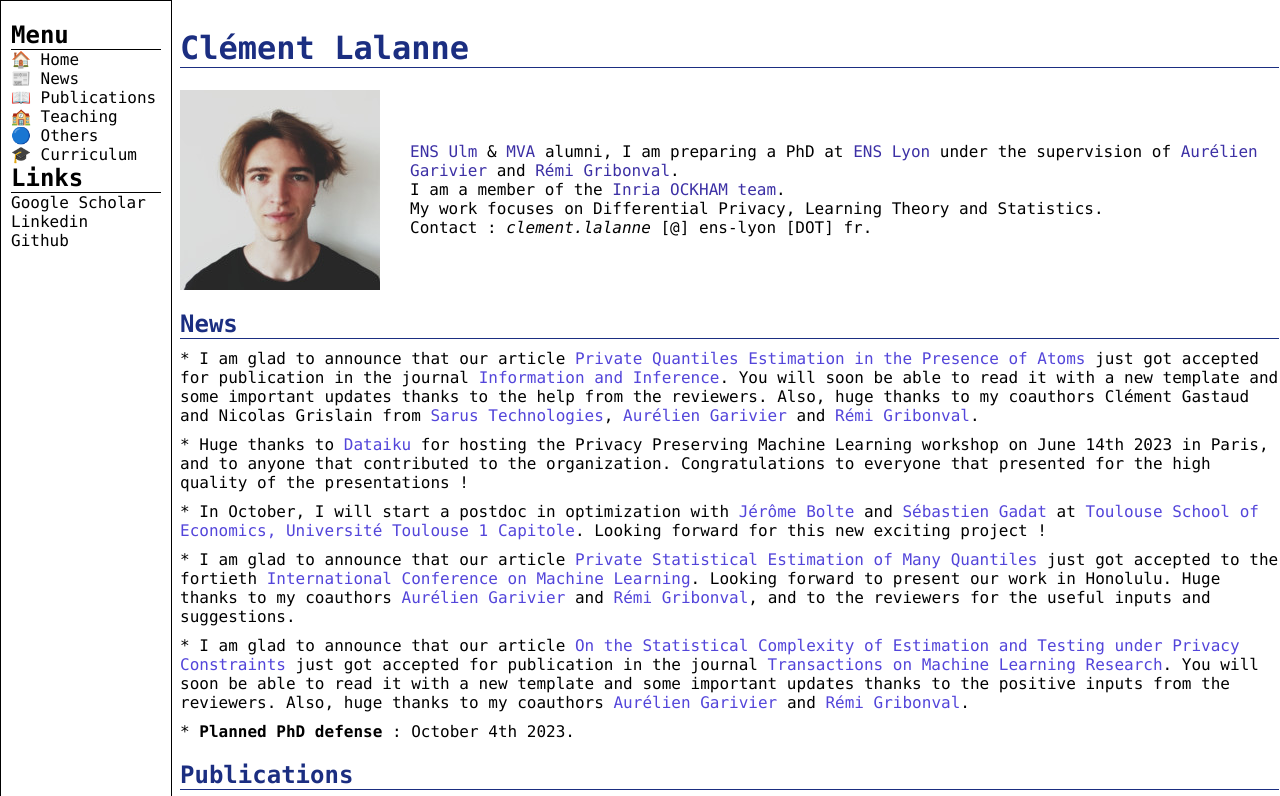
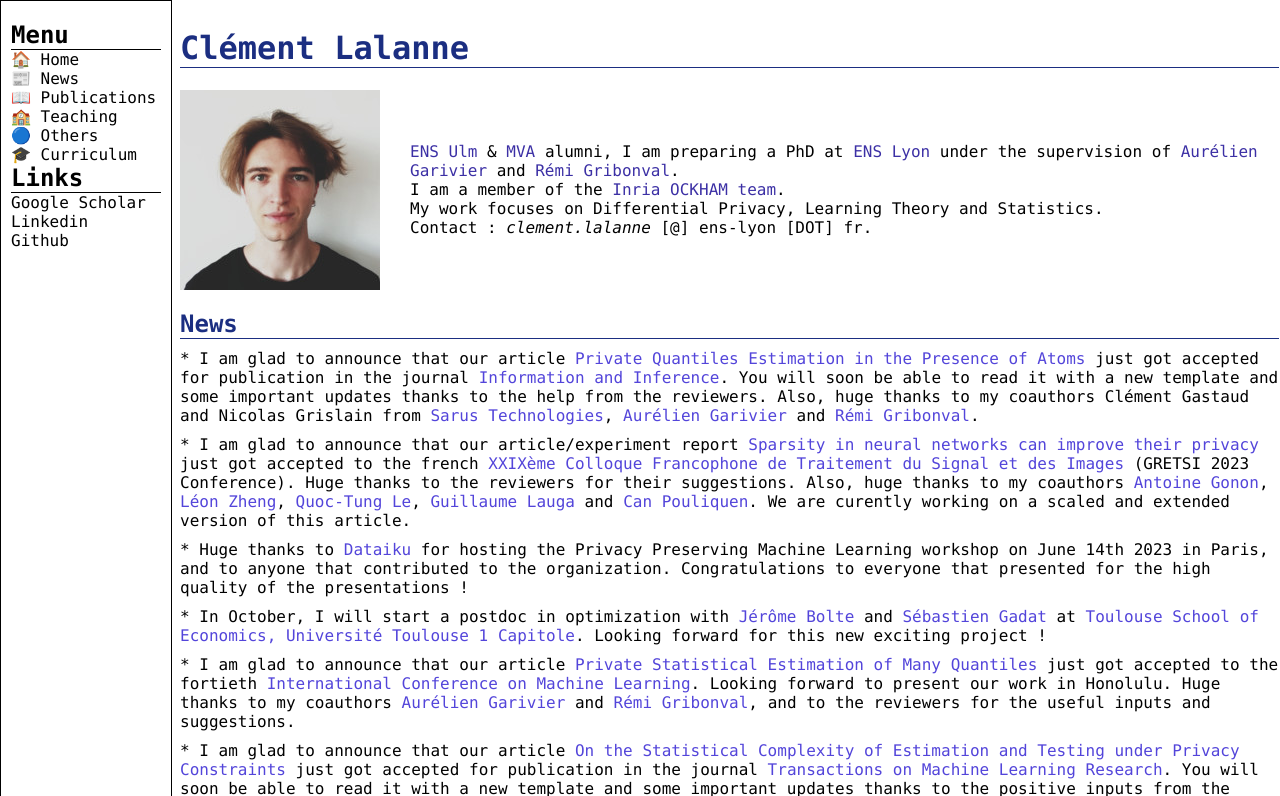
Before and after one commit to clemlal/clemlal.github.io, a Jekyll site: the page index.html, which Jekyll copies as it is, in a window 1280 px wide and 900 px high, cut to the strip 0-796 px from the top of the window. Built offline with Jekyll 4.4.1, drawn with Linux system fonts in a browser that asks for light colours.

Commit message:
Update index.html

```diff
--- a/index.html
+++ b/index.html
@@ -135,6 +135,7 @@
       <h2>News</h2>
       <ul>
         <li>* I am glad to announce that our article <a href="https://hal.science/hal-03572701v2" target="_blank" rel="noopener noreferrer">Private Quantiles Estimation in the Presence of Atoms</a> just got accepted for publication in the journal <a href="https://academic.oup.com/imaiai" target="_blank" rel="noopener noreferrer">Information and Inference</a>. You will soon be able to read it with a new template and some important updates thanks to the help from the reviewers. Also, huge thanks to my coauthors Clément Gastaud and Nicolas Grislain from <a href="https://www.sarus.tech/" target="_blank" rel="noopener noreferrer">Sarus Technologies</a>, <a href="https://perso.ens-lyon.fr/aurelien.garivier/www.math.univ-toulouse.fr/_agarivie/index.html" target="_blank" rel="noopener noreferrer">Aurélien Garivier</a> and <a href="https://people.irisa.fr/Remi.Gribonval/" target="_blank" rel="noopener noreferrer" >Rémi Gribonval</a>.</li>
+        <li>* I am glad to announce that our article/experiment report <a href="https://hal.science/hal-04062317v2" target="_blank" rel="noopener noreferrer">Sparsity in neural networks can improve their privacy</a> just got accepted to the french <a href="https://www.gretsi.fr/" target="_blank" rel="noopener noreferrer">XXIXème Colloque Francophone de Traitement du Signal et des Images</a> (GRETSI 2023 Conference). Huge thanks to the reviewers for their suggestions. Also, huge thanks to my coauthors <a href="https://agonon.github.io/" target="_blank" rel="noopener noreferrer">Antoine Gonon</a>, <a href="https://leonzheng2.github.io/" target="_blank" rel="noopener noreferrer">Léon Zheng</a>, <a href="https://tung-qle.github.io/" target="_blank" rel="noopener noreferrer">Quoc-Tung Le</a>, <a href="https://laugaguillaume.github.io/" target="_blank" rel="noopener noreferrer">Guillaume Lauga</a> and <a href="https://perceptronium.github.io/" target="_blank" rel="noopener noreferrer">Can Pouliquen</a>. We are curently working on a scaled and extended version of this article.</li>
         <li>* Huge thanks to <a href="https://www.dataiku.com/" target="_blank" rel="noopener noreferrer">Dataiku</a> for hosting the Privacy Preserving Machine Learning workshop on June 14th 2023 in Paris, and to anyone that contributed to the organization. Congratulations to everyone that presented for the high quality of the presentations !</li>
         <li>* In October, I will start a postdoc in optimization with <a href="https://www.tse-fr.eu/fr/people/jerome-bolte" target="_blank" rel="noopener noreferrer">Jérôme Bolte</a> and <a href="https://perso.math.univ-toulouse.fr/gadat/" target="_blank" rel="noopener noreferrer" >Sébastien Gadat</a> at <a href="https://www.ut-capitole.fr/home/the-university/faculties-schools/toulouse-school-of-economics-tse" target="_blank" rel="noopener noreferrer">Toulouse School of Economics, Université Toulouse 1 Capitole</a>. Looking forward for this new exciting project !</li>
         <li>* I am glad to announce that our article <a href="https://arxiv.org/abs/2302.06943" target="_blank" rel="noopener noreferrer">Private Statistical Estimation of Many Quantiles</a> just got accepted to the fortieth <a href="https://icml.cc/" target="_blank" rel="noopener noreferrer">International Conference on Machine Learning</a>. Looking forward to present our work in Honolulu. Huge thanks to my coauthors <a href="https://perso.ens-lyon.fr/aurelien.garivier/www.math.univ-toulouse.fr/_agarivie/index.html" target="_blank" rel="noopener noreferrer">Aurélien Garivier</a> and <a href="https://people.irisa.fr/Remi.Gribonval/" target="_blank" rel="noopener noreferrer" >Rémi Gribonval</a>, and to the reviewers for the useful inputs and suggestions.</li>
```
